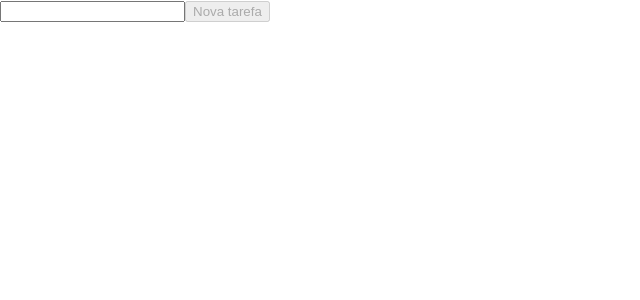
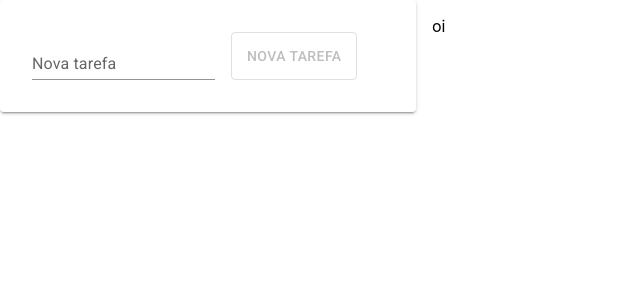
Before and after one commit to nnnnadia/AFZR, a React (Create React App) app: page / in a window 1280 px wide. Shown: the top 300 px of the page, without its empty margins (0-640 px from the left). Built offline with nearby package versions, Linux system fonts and the light colour scheme.

Commit message:
Posicionamento dos elementos na página e inputs e lista de tarefas usam Material UI.

```diff
--- a/src/App.js
+++ b/src/App.js
@@ -1,3 +1,4 @@
+import { Grid } from '@mui/material';
 import React from 'react';
 import { TaskForm, TaskList } from './components';
 import { TaskProvider } from './context';
@@ -6,8 +7,15 @@ function App() {
   return (
     <div>
       <TaskProvider>
-        <TaskForm />
-        <TaskList />
+        <Grid container spacing={2}>
+          <Grid item xs={12} sm={12} md={5} lg={4} xl={3}>
+            <TaskForm />
+            <TaskList />
+          </Grid>
+          <Grid item xs={12} sm={12} md={7} lg={8} xl={9}>
+            <p>oi</p>
+          </Grid>
+        </Grid>
       </TaskProvider>
     </div>
   );
--- a/src/components/TaskForm.jsx
+++ b/src/components/TaskForm.jsx
@@ -1,5 +1,7 @@
 import React, { useState, useContext } from 'react';
 import TaskContext from '../context';
+import { Button, Stack, TextField } from '@mui/material';
+import { PaperForm } from '../styles';
 
 function TaskForm() {
   const [task, setTask] = useState({ description: '' });
@@ -13,18 +15,27 @@ function TaskForm() {
 
   return (
     <form>
-      <input
-        type="text"
+      <PaperForm elevation={2}>
+        <Stack direction="row" spacing={2}>
+          <TextField
+            id="standard-basic"
+            label="Nova tarefa"
+            variant="standard"
+            color="secondary"
             value={ task.description }
             onChange={ ({ target }) => setTask({ ...task, description: target.value }) }
           />
-      <button
+          <Button
+            variant="outlined"
+            color="secondary"
             type="submit"
             disabled={ task.description.length === 0 }
             onClick={ handleTaskSubmit }
           >
             Nova tarefa
-      </button>
+          </Button>
+        </Stack>
+      </PaperForm>
     </form>
   );
 }
--- a/src/components/TaskList.jsx
+++ b/src/components/TaskList.jsx
@@ -1,15 +1,23 @@
-import React, { useContext } from 'react';
+import { List, ListItemButton, ListItemText } from '@mui/material';
+import React, { useState, useContext } from 'react';
 import TaskContext from '../context';
 
 function TaskList() {
+  const [selectedTask, setSelectedTask] = useState(null);
   const { tasks } = useContext(TaskContext);
 
   return (
-    <ul>
+    <List>
       { tasks.map((task, index) => (
-        <li key={ index }>{ task }</li>
+        <ListItemButton
+          key={ index }
+          selected={ selectedTask === index }
+          onClick={ () => setSelectedTask(index) }
+        >
+          <ListItemText primary={ task } />
+        </ListItemButton>
       )) }
-    </ul>
+    </List>
   );
 }
 
--- /dev/null
+++ b/src/styles/PaperForm.js
@@ -0,0 +1,5 @@
+import { Paper, styled } from '@mui/material';
+
+export const PaperForm = styled(Paper)`
+  padding: 2rem;
+`;
--- /dev/null
+++ b/src/styles/index.js
@@ -0,0 +1,3 @@
+import { PaperForm } from './PaperForm';
+
+export { PaperForm };
```
Lines whose indentation alone changed are shown as unchanged.
